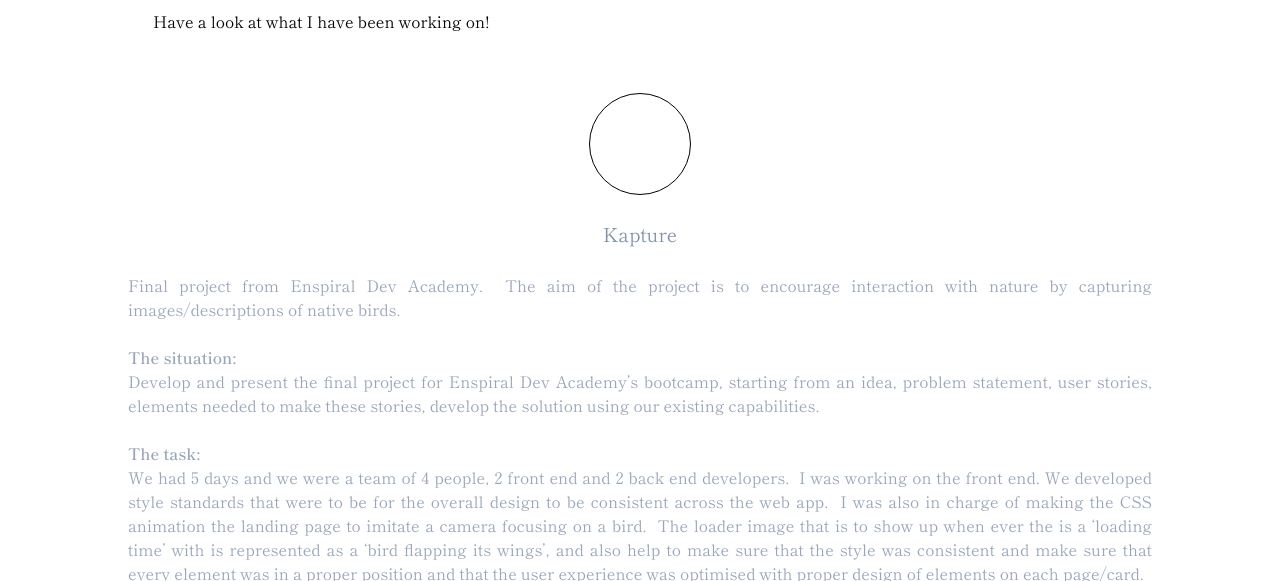
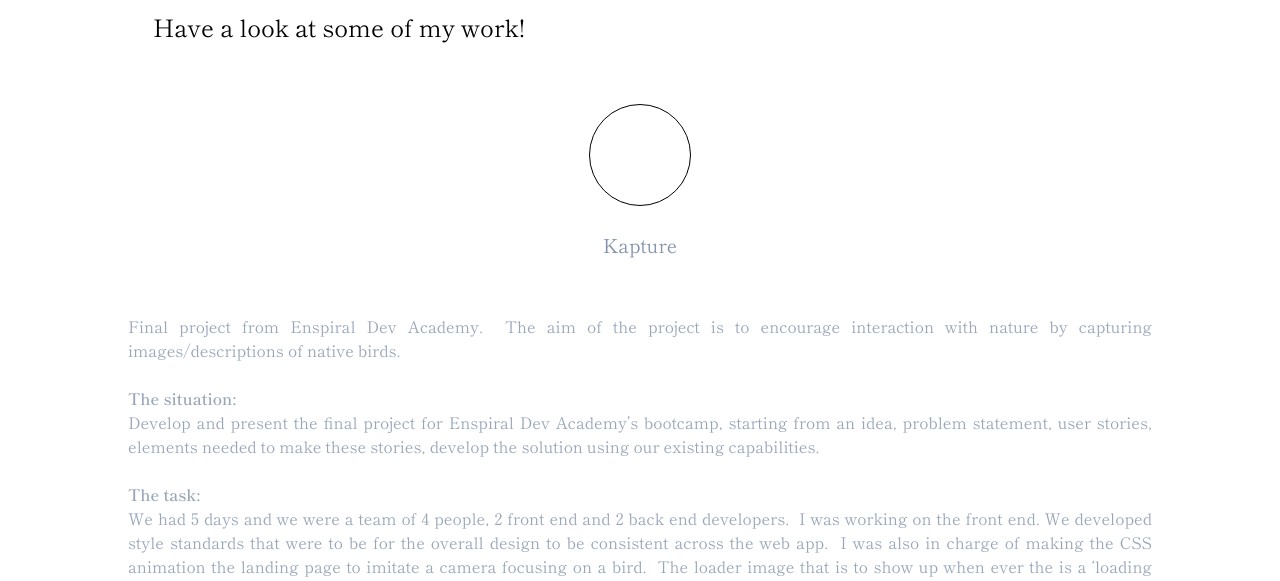
Before and after one commit to rodrigohdiaz/projects-portfolio, a Gatsby site: page /projects in a window 1280 px wide. Shown: the part 158-739 px from the top of the page. Built offline with nearby package versions, Linux system fonts and the light colour scheme; Gatsby itself is replaced by a stand-in of ours.

Commit message:
update about style page

```diff
--- a/src/pages/about.js
+++ b/src/pages/about.js
@@ -2,10 +2,11 @@ import * as React from 'react'
 import Layout from '../components/layout'
 import Media from '../components/media'
 
+
 const About = () => {
     return (
         <Layout pageTitle="About">
-                <h3>I'm Rodrigo Díaz</h3>
+                <h3 className="subtitle">I'm Rodrigo Díaz</h3>
                 <p className="plainText center">
                     I am a full stack web developer with a background
                     as an architect and draftsman. In moving to New
--- a/src/pages/projects.js
+++ b/src/pages/projects.js
@@ -8,7 +8,7 @@ import Media from '../components/media'
 const Projects = () => {
     return (
         <Layout pageTitle="Projects">
-                    <p className="subtitle">Have a look at what I have been working on!</p>
+                    <p className="subtitle">Have a look at some of my work!</p>
                     <div className='projects'>
                        <canvas className="webgl"> </canvas>
 
--- a/src/styles/global.css
+++ b/src/styles/global.css
@@ -33,6 +33,12 @@ body{
 .plainText{
     text-align: justify;
     color: #98a5b8;
+    margin-top: 30px;
+}
+
+.subtitle {
+    padding: 25px;
+    font-size: 1.5rem;
 }
 
 a{
--- a/src/styles/projects.css
+++ b/src/styles/projects.css
@@ -1,7 +1,4 @@
 
-.subtitle {
-        padding: 25px;
-    }
 
 .projects{
     margin-top: 35px;
@@ -24,9 +21,9 @@
 .circles{
     display: inline-block;
     position: relative;
-    height: 100%;
+    height: 150%;
     width: 100%;
-    margin: 0 auto;
+    margin: 0 auto 50px auto;
     flex: 20%;
 }
 
```
